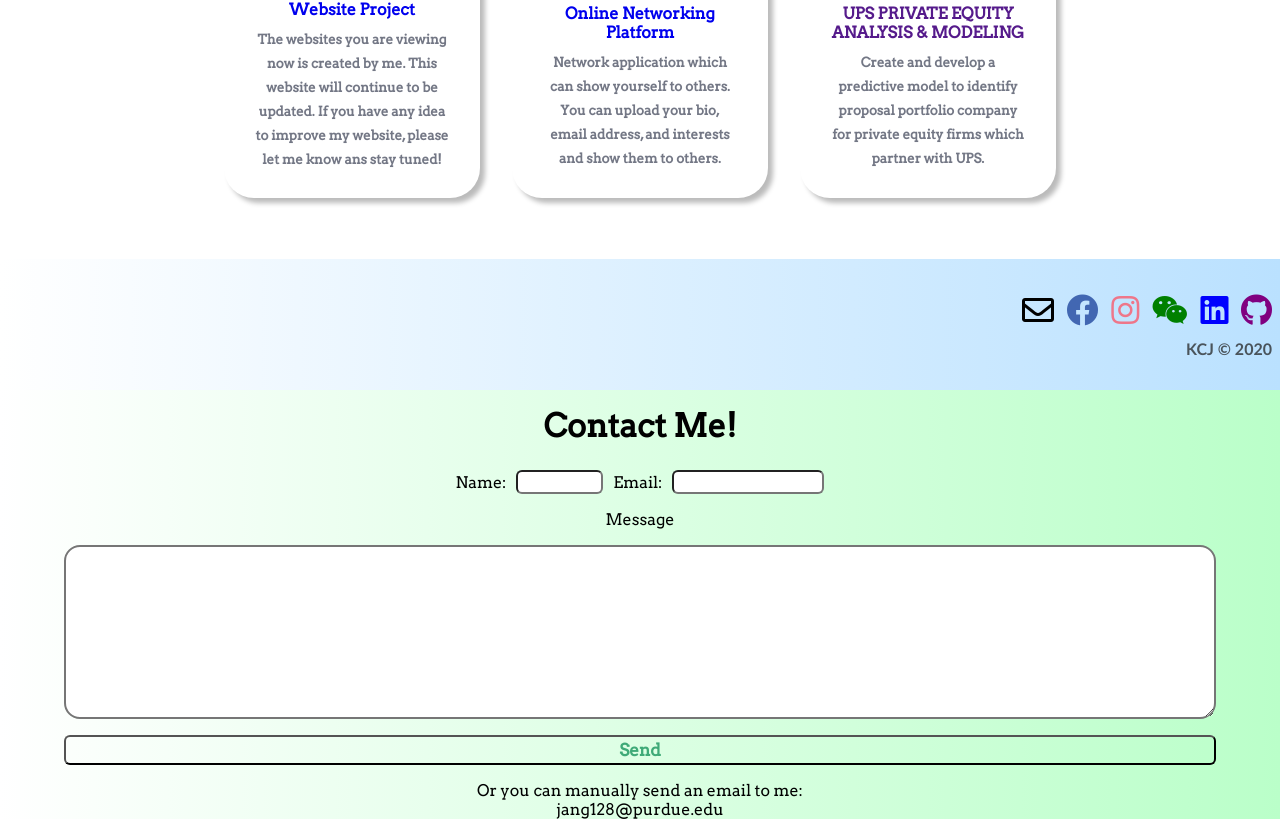
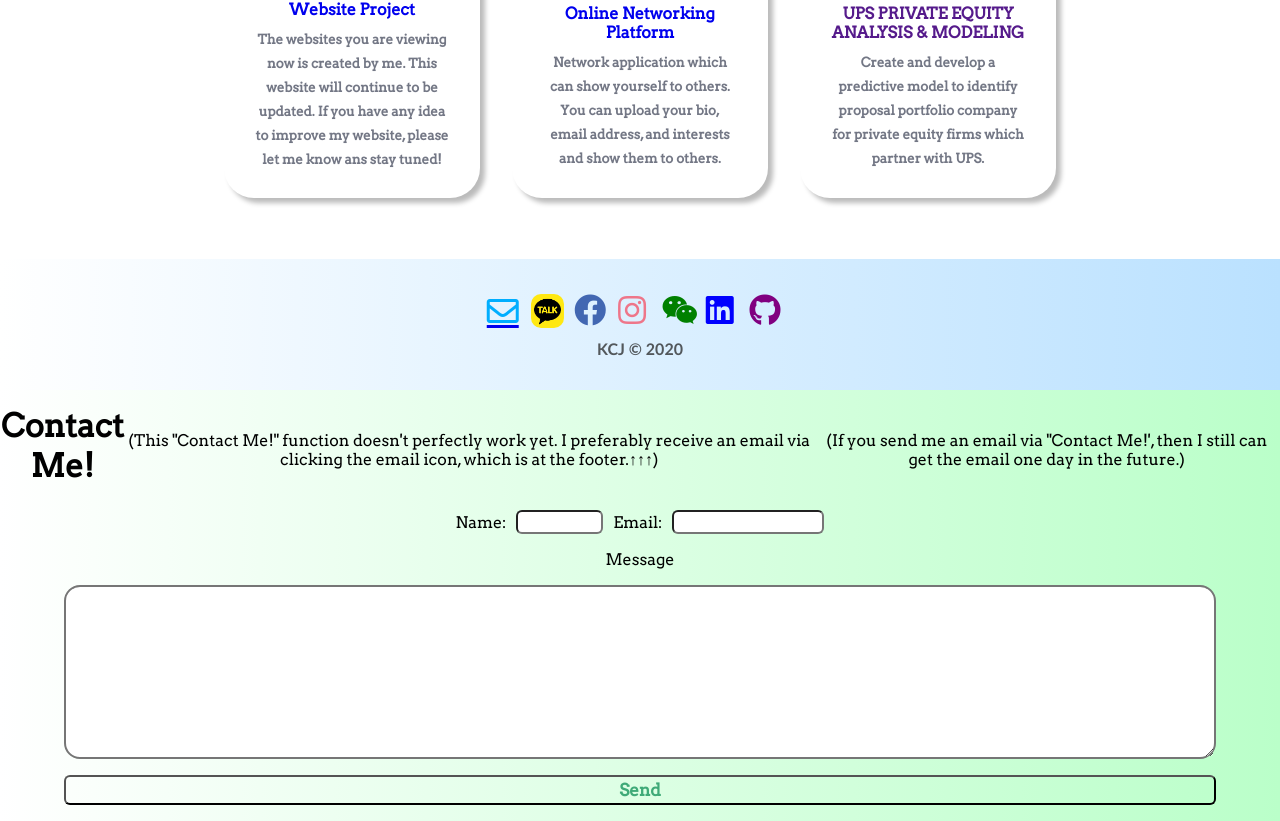
Before and after one commit to OfficerChul/myWebsite, a React (Create React App) app in the folder website/: page / in a window 1280 px wide. Shown: the part 682-1503 px from the top of the page. Built offline with nearby package versions, Linux system fonts and the light colour scheme.

Commit message:
Add kakaotalk icon on Footer.

```diff
--- a/website/src/components/Footer.css
+++ b/website/src/components/Footer.css
@@ -40,42 +40,36 @@
   height: 100%;
 }
 
+.kakaotalk-modal {
+  position: fixed;
+  top: 50%;
+  left: 50%;
+  transform: translate(-50%, -50%);
+  width: 23rem;
+  border: solid;
+  border-color: #baffc9;
+  outline: none;
+  background-color: aliceblue;
+}
+
+.kakaotalk-modal-img {
+  width: 100%;
+  height: 100%;
+}
+
 .social-media {
-  max-width: 10000px;
-  width: 100%;
-  margin-left: 1rem;
+  display: flex;
+  justify-content: center;
 }
 
 .social-media-wrap {
   display: flex;
   flex-wrap: wrap;
-  justify-content: flex-end;
-  flex-flow: row;
+  justify-content: center;
+  width: 100%;
   margin-bottom: 1rem;
   margin-top: 1rem;
-}
-
-.logo-footer {
-  display: flex;
-  width: 5rem;
-  height: 5rem;
-  position: relative;
-  left: 0%;
-}
-
-.my-logo {
-  text-decoration: none;
-  font-family: "Trebuchet MS", "Lucida Sans Unicode", "Lucida Grande",
-    "Lucida Sans", Arial, sans-serif;
-  font-weight: 900;
-}
-
-.website-right-and-social {
-  display: flex;
-  flex-direction: column;
-  align-items: flex-end;
-  padding-right: 1rem;
-  justify-content: center;
+  align-items: center;
 }
 
 .website-rights {
@@ -84,7 +78,7 @@
   font-weight: 900;
   font-size: 1.5rem;
   display: flex;
-  align-items: flex-end;
+  justify-content: center;
   color: rgba(34, 34, 34, 0.74);
   font-size: 1rem;
   margin-top: 0.5rem;
@@ -92,29 +86,53 @@
 
 .social-icons {
   display: flex;
+  flex-wrap: wrap;
+  justify-content: center;
+  width: 100%;
+  max-width: 100%;
+  font-size: 2rem;
+}
+.social-icon {
+  width: 100%;
   justify-content: space-between;
-  width: 250px;
-  font-size: 2rem;
+  display: flex;
+  flex-flow: row;
+}
+
+.kakaotalk {
+  display: flex;
+  align-items: center;
+  width: 2.1rem;
+  transition: all 0.5s;
+  animation: ease-in-out;
+  border-radius: 10px;
+  cursor: pointer;
+  /* margin-right: 5px; */
+}
+.kakaotalk:hover {
+  filter: grayscale(10);
 }
 
 .facebook {
   color: #4267b2;
   transition: all 0.5s;
   animation: ease-in-out;
+  /* margin-right: 5px; */
 }
 
 .facebook:hover {
-  color: rgb(245, 162, 94);
+  filter: grayscale(10);
 }
 
 .instagram {
   color: rgb(238, 118, 138);
   transition: all 0.5s;
   animation: ease-in-out;
+  /* margin-right: 5px; */
 }
 
 .instagram:hover {
-  color: rgb(245, 162, 94);
+  filter: grayscale(10);
 }
 
 .weixin {
@@ -122,10 +140,11 @@
   cursor: pointer;
   transition: all 0.5s;
   animation: ease-in-out;
+  /* margin-right: 5px; */
 }
 
 .weixin:hover {
-  color: rgb(245, 162, 94);
+  filter: grayscale(10);
   cursor: pointer;
 }
 
@@ -133,26 +152,34 @@
   color: blue;
   transition: all 0.5s;
   animation: ease-in-out;
+  /* margin-right: 5px; */
 }
 .linked-in:hover {
-  color: rgb(245, 162, 94);
+  filter: grayscale(10);
 }
 
 .github {
   color: purple;
   transition: all 0.5s;
   animation: ease-in-out;
+  /* margin-right: 5px; */
 }
 .github:hover {
-  color: rgb(245, 162, 94);
+  filter: grayscale(10);
 }
 
 .fa-envelope {
-  color: black;
+  color: rgb(0, 174, 255);
   transition: all 0.5s;
   animation: ease-in-out;
+  /* margin-right: 5px; */
 }
 
 .fa-envelope:hover {
-  color: rgb(245, 162, 94);
+  filter: grayscale(10);
 }
+
+.mail {
+  display: flex;
+  align-items: center;
+}
--- a/website/src/components/Footer.js
+++ b/website/src/components/Footer.js
@@ -3,23 +3,49 @@ import "./Footer.css";
 import Modal from "react-modal";
 
 function Footer() {
-  const [isModalOpen, setIsModalOpen] = useState(false);
+  const [isModalOpen, setIsModalOpen] = useState(0);
 
   return (
     <div className="footer-container">
       {/* <div className="footer-shaow">dd</div> */}
       <section className="social-media">
         <div className="social-media-wrap">
-          <div className="website-right-and-social">
           <div className="social-icons">
+            <ul className="social-icon">
+              <li className="social-icon">
                 <a
                   href="mailto:jang128@purdue.edu"
                   target="_blank"
                   rel="noreferrer"
+                  className="mail"
                 >
                   <i classname="email" class="far fa-envelope"></i>
                 </a>
-
+              </li>
+              <li className="social-icon">
+                <div className="kakaotalk" target="_blank" rel="noreferrer">
+                  <img
+                    src="/images/kakaotalk.png"
+                    alt="kakaotalk-logo"
+                    className="kakaotalk"
+                    onClick={() => setIsModalOpen(1)}
+                  ></img>
+                </div>
+                <Modal
+                  isModalOpen={1}
+                  isOpen={isModalOpen}
+                  onRequestClose={() => setIsModalOpen(0)}
+                  className="kakaotalk-modal"
+                  closeTimeoutMS={200}
+                >
+                  <img
+                    src="/images/kakaotalk-qrcode.png"
+                    alt="kakaotalk-qrcode"
+                    className="kakaotalk-modal-img"
+                  ></img>
+                </Modal>
+              </li>
+              <li className="social-icon">
                 <a
                   href="https://www.facebook.com/profile.php?id=100003819070404"
                   className="facebook"
@@ -28,6 +54,8 @@ function Footer() {
                 >
                   <i class="fab fa-facebook" />
                 </a>
+              </li>
+              <li className="social-icon">
                 <a
                   href="https://www.instagram.com/kjang_hochul/"
                   className="instagram"
@@ -36,12 +64,15 @@ function Footer() {
                 >
                   <i class="fab fa-instagram" />
                 </a>
+              </li>
+              <li className="social-icon">
                 <div className="weixin" target="_blank" rel="noreferrer">
-                <i class="fab fa-weixin" onClick={() => setIsModalOpen(true)} />
+                  <i class="fab fa-weixin" onClick={() => setIsModalOpen(2)} />
                 </div>
-              <Modal
+                {/* <Modal
+                  isModalOpen={2}
                   isOpen={isModalOpen}
-                onRequestClose={() => setIsModalOpen(false)}
+                  onRequestClose={() => setIsModalOpen(0)}
                   className="wechat-modal"
                   closeTimeoutMS={200}
                 >
@@ -50,7 +81,9 @@ function Footer() {
                     alt="qrcode"
                     className="wechat-modal-img"
                   ></img>
-              </Modal>
+                </Modal> */}
+              </li>
+              <li className="social-icon">
                 <a
                   href="https://www.linkedin.com/in/kyochul-jang-93b263208/"
                   className="linked-in"
@@ -59,6 +92,8 @@ function Footer() {
                 >
                   <i class="fab fa-linkedin"></i>
                 </a>
+              </li>
+              <li className="social-icon">
                 <a
                   href="https://github.com/OfficerChul"
                   className="github"
@@ -67,9 +102,10 @@ function Footer() {
                 >
                   <i class="fab fa-github"></i>
                 </a>
+              </li>
+            </ul>
           </div>
           <small className="website-rights">KCJ © 2020</small>
-          </div>
         </div>
       </section>
     </div>
--- a/website/src/components/Mailer.css
+++ b/website/src/components/Mailer.css
@@ -89,7 +89,8 @@ input[type="submit"]:hover {
   background-color: rgba(255, 255, 255, 0.377);
 }
 
-.manually-text {
+.email-notification {
   display: flex;
-  flex-flow: column;
+  justify-content: center;
+  align-items: center;
 }
--- a/website/src/components/Mailer.js
+++ b/website/src/components/Mailer.js
@@ -28,7 +28,18 @@ const Mailer = () => {
 
   return (
     <div>
-      <h1 className="contact-form">Contact Me!</h1>
+      <div className="email-notification">
+        <h1 className="contact-form">Contact Me!</h1>
+        <p>
+          (This "Contact Me!" function doesn't perfectly work yet. I preferably
+          receive an email via clicking the email icon, which is at the
+          footer.↑↑↑)
+        </p>
+        <p>
+          (If you send me an email via "Contact Me!', then I still can get the
+          email one day in the future.)
+        </p>
+      </div>
       <div className="mail-wrapper">
         <form className="form-wrapper" onSubmit={sendEmail}>
           <div className="name-email-wrapper">
@@ -60,10 +71,6 @@ const Mailer = () => {
             Mail sent successfully!!
           </Modal>
         </form>
-        <div className="manually-text">
-          <p1>Or you can manually send an email to me:</p1>
-          <p2>jang128@purdue.edu</p2>
-        </div>
       </div>
     </div>
   );
```
Also changed, not shown: website/public/images/kakaotalk-qrcode.png (added). Lines whose indentation alone changed are shown as unchanged.
